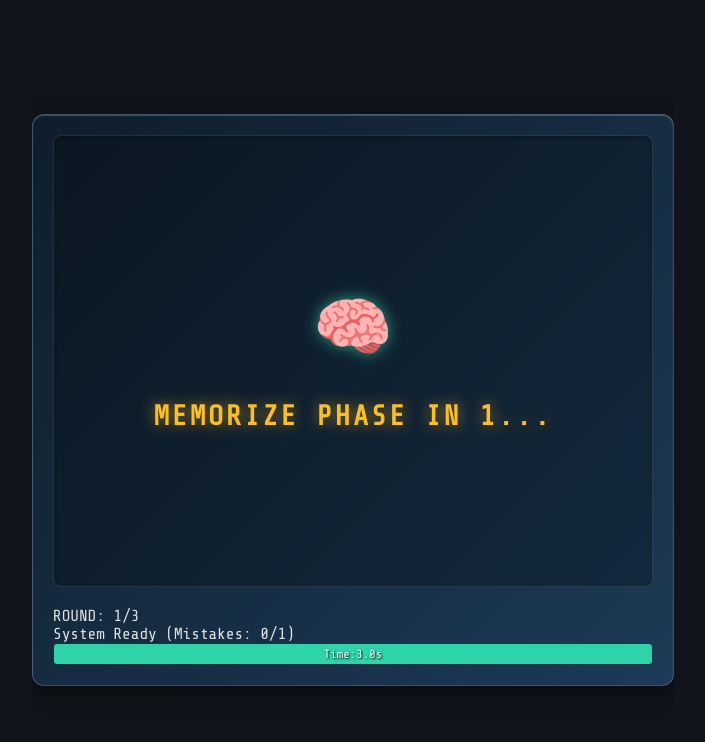
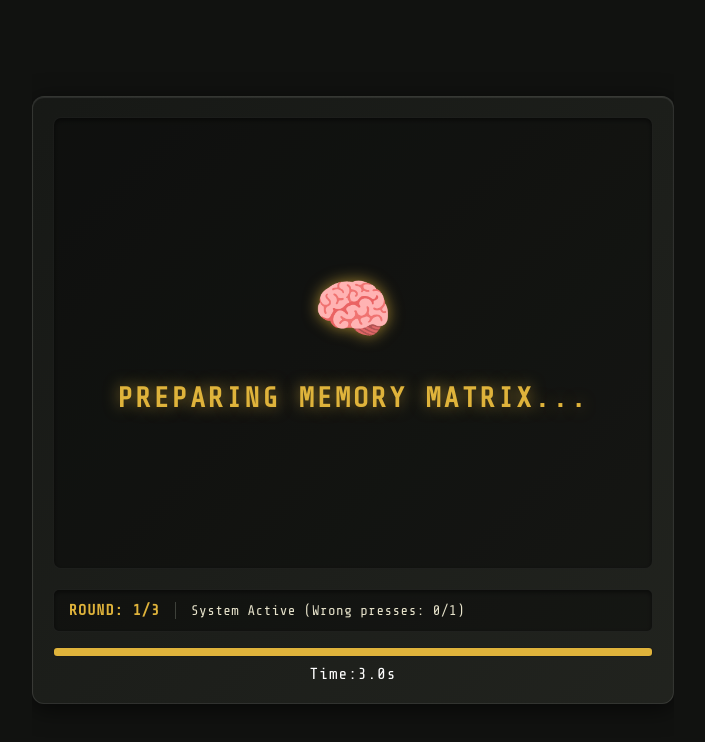
Before and after one commit to qrim128/memorize, a plain HTML site: page index.html in a window 1280 px wide. Both pictures are taken after a click on the button "LAUNCH MATRIX". Shown: the whole page, without its empty margins (287-992 px from the left). Drawn offline with nearby package versions, Linux system fonts and the light colour scheme.

Commit message:
Update index.html

```diff
--- a/index.html
+++ b/index.html
@@ -1,20 +1,3 @@
-<!--
--- Glitch Minigames
--- Copyright (C) 2024 Glitch
---
--- This program is free software: you can redistribute it and/or modify
--- it under the terms of the GNU General Public License as published by
--- the Free Software Foundation, either version 3 of the License, or
--- (at your option) any later version.
---
--- This program is distributed in the hope that it will be useful,
--- but WITHOUT ANY WARRANTY; without even the implied warranty of
--- MERCHANTABILITY or FITNESS FOR A PARTICULAR PURPOSE. See the
--- GNU General Public License for more details.
---
--- You should have received a copy of the GNU General Public License
--- along with this program. If not, see <https://www.gnu.org/licenses/>. -->
-
 <!DOCTYPE html>
 <html lang="en">
 <head>
@@ -27,29 +10,29 @@
 
         :root {
             /* Themeable colors */
-            --primary-color: #2dd4a8;
-            --secondary-color: #1a8c6f;
-            --success-color: #2dd4a8;
+            --primary-color: #dfb33b;
+            --secondary-color: #b08d2d;
+            --success-color: #dfb33b;
             --failure-color: #ff4444;
-            --warning-color: #fbbf24;
-            --background-color: #1e1e1e;
-            --background-gradient-1: #0f1e2d;
-            --background-gradient-2: #1e3c5a;
-            --background-secondary: #001428;
-            --background-tertiary: #002038;
-            --border-color: #505050;
-            --text-color: #e0e0e0;
-            --text-secondary-color: #969696;
+            --warning-color: #dfb33b;
+            --background-color: #181a17;
+            --background-gradient-1: #181a17;
+            --background-gradient-2: #232520;
+            --background-secondary: #0c0d0c;
+            --background-tertiary: #131412;
+            --border-color: #3e413a;
+            --text-color: #e7e3cb;
+            --text-secondary-color: #8a897e;
             --danger-color: #cc0000;
-            --safe-color: #22c55e;
+            --safe-color: #dfb33b;
             --background-opacity: 0.95;
-            --background-gradient-1-alpha: rgba(15, 30, 45, 0.95);
-            --background-gradient-2-alpha: rgba(30, 60, 90, 0.95);
-            --background-secondary-alpha: rgba(0, 20, 40, 0.95);
-            --background-tertiary-alpha: rgba(0, 32, 56, 0.95);
+            --background-gradient-1-alpha: rgba(24, 26, 23, 0.95);
+            --background-gradient-2-alpha: rgba(35, 37, 32, 0.95);
+            --background-secondary-alpha: rgba(12, 13, 12, 0.95);
+            --background-tertiary-alpha: rgba(19, 20, 18, 0.95);
 
             /* Minigame specific colors */
-            --minigame-color-1: #273cfcff;
+            --minigame-color-1: #dfb33bff;
             --minigame-color-2: #2add57ff;
             --minigame-color-3: #28e757ff;
             --minigame-color-4: #edeb64ff;
@@ -61,14 +44,14 @@
             --dark-blue: var(--background-gradient-1);
             --dark-bg: var(--background-gradient-1);
             --safe-zone: var(--safe-color);
-            --glow: rgba(45, 212, 168, 0.7);
+            --glow: rgba(223, 179, 59, 0.7);
             --glow-color: var(--primary-color);
             --background: var(--background-color);
             --text: var(--text-color);
         }
 
         html, body {
-            background: #11141a !important;
+            background: #111210 !important;
             font-family: 'Share Tech Mono', monospace;
             height: 100vh;
             margin: 0;
@@ -88,12 +71,12 @@
 
         /* Web Interface Setup Panel - Centered Layout */
         .standalone-control-deck {
-            background: rgba(0, 20, 40, 0.9);
+            background: rgba(12, 13, 12, 0.9);
             border: 1px solid var(--primary-color);
             padding: 25px;
             border-radius: 8px;
             width: 500px;
-            box-shadow: 0 0 25px rgba(45, 212, 168, 0.25);
+            box-shadow: 0 0 25px rgba(223, 179, 59, 0.25);
             z-index: 9999;
             transition: opacity 0.3s ease;
         }
@@ -104,7 +87,7 @@
             margin-bottom: 20px;
             text-transform: uppercase;
             letter-spacing: 2px;
-            border-bottom: 1px dashed rgba(45, 212, 168, 0.3);
+            border-bottom: 1px dashed rgba(223, 179, 59, 0.3);
             padding-bottom: 8px;
             text-align: center;
         }
@@ -139,7 +122,7 @@
         .setting-item input:focus {
             border-color: var(--primary-color);
             outline: none;
-            box-shadow: 0 0 5px rgba(45, 212, 168, 0.3);
+            box-shadow: 0 0 5px rgba(223, 179, 59, 0.3);
         }
         .launch-btn-container {
             text-align: center;
@@ -169,23 +152,23 @@
         /* Memory Game Container */
         #memory-container {
             background: linear-gradient(135deg, var(--background-gradient-1-alpha) 0%, var(--background-gradient-2-alpha) 100%);
-            border: 1px solid rgba(255, 255, 255, 0.2);
+            border: 1px solid rgba(255, 255, 255, 0.1);
             border-radius: 12px;
             width: 600px;
             padding: 20px;
-            box-shadow: 0 5px 25px rgba(0, 0, 0, 0.6), inset 0 1px 1px rgba(255, 255, 255, 0.2);
+            box-shadow: 0 5px 25px rgba(0, 0, 0, 0.6), inset 0 1px 1px rgba(255, 255, 255, 0.1);
             display: none;
         }
 
         .memory-display {
             position: relative;
             height: 450px;
-            background: rgba(0, 0, 0, 0.25);
+            background: rgba(0, 0, 0, 0.35);
             border-radius: 8px;
-            border: 1px solid rgba(255, 255, 255, 0.1);
+            border: 1px solid rgba(255, 255, 255, 0.05);
             overflow: hidden;
             margin-bottom: 20px;
-            box-shadow: inset 0 2px 5px rgba(0, 0, 0, 0.3);
+            box-shadow: inset 0 2px 5px rgba(0, 0, 0, 0.5);
             display: flex;
             align-items: center;
             justify-content: center;
@@ -221,7 +204,7 @@
             color: var(--warning-color);
             font-weight: bold;
             letter-spacing: 3px;
-            text-shadow: 0 0 15px rgba(251, 191, 36, 0.6);
+            text-shadow: 0 0 15px rgba(223, 179, 59, 0.6);
             margin-top: 15px;
             display: none;
         }
@@ -235,8 +218,8 @@
         }
 
         .memory-square {
-            background: rgba(0, 40, 80, 0.4);
-            border: 2px solid rgba(255, 255, 255, 0.2);
+            background: #15242d;
+            border: 2px solid #3c4e57;
             border-radius: 8px;
             cursor: pointer;
             display: flex;
@@ -256,7 +239,7 @@
             left: 0;
             width: 100%;
             height: 100%;
-            background: linear-gradient(45deg, transparent 30%, rgba(255, 255, 255, 0.1) 50%, transparent 70%);
+            background: linear-gradient(45deg, transparent 30%, rgba(255, 255, 255, 0.05) 50%, transparent 70%);
             transform: translateX(-100%);
             transition: transform 0.6s;
         }
@@ -266,8 +249,8 @@
         }
 
         .memory-square:hover {
-            border-color: rgba(255, 255, 255, 0.4);
-            background: rgba(0, 60, 120, 0.5);
+            border-color: rgba(223, 179, 59, 0.4);
+            background: #1b2f3b;
             transform: scale(1.02);
         }
 
@@ -279,15 +262,15 @@
         }
 
         .memory-square.player-selected {
-            background: rgba(255, 255, 255, 0.1);
+            background: rgba(255, 255, 255, 0.05);
             border-color: var(--light-blue);
             box-shadow: 0 0 10px var(--glow);
         }
 
         .memory-square.correct {
             background: linear-gradient(135deg, var(--success-color), var(--safe-color)) !important;
-            border-color: var(--success-color);
-            box-shadow: 0 0 20px rgba(0, 255, 0, 0.7) !important;
+            border-color: #fff;
+            box-shadow: 0 0 20px rgba(223, 179, 59, 0.8) !important;
             animation: correctPulse 0.6s ease-in-out;
         }
 
@@ -298,40 +281,75 @@
             animation: wrongShake 0.6s ease-in-out;
         }
 
+        /* High-Visibility Bottom Status Display Panel */
+        .hack-info {
+            display: flex;
+            align-items: center;
+            background: rgba(0, 0, 0, 0.35) !important; /* Solid dark background to contrast against text */
+            border: 1px solid rgba(255, 255, 255, 0.05);
+            border-radius: 6px;
+            padding: 12px 15px;
+            margin: 15px auto;
+            width: 600px; /* Perfectly matches the width of the memory-grid */
+            box-sizing: border-box;
+            box-shadow: inset 0 2px 5px rgba(0, 0, 0, 0.5);
+        }
+
+        .counter {
+            font-size: 15px;
+            font-weight: bold;
+            color: var(--primary-color) !important; /* Forces the golden yellow color */
+            letter-spacing: 1px;
+            border-right: 1px solid #3e413a;
+            padding-right: 15px;
+            margin-right: 15px;
+            white-space: nowrap;
+            text-transform: uppercase;
+        }
+
+        .message {
+            flex-grow: 1;
+            font-size: 14px;
+            color: #e7e3cb !important; /* High contrast off-white text */
+            letter-spacing: 0.5px;
+            text-align: left;
+            font-weight: normal;
+        }
+
+        /* Timer Bar Container Position Adjustments */
         .timer-container {
             position: relative;
-            height: 20px;
-            background: rgba(0, 0, 0, 0.4);
+            height: 10px;
+            background: rgba(0, 0, 0, 0.5);
             border-radius: 4px;
             overflow: hidden;
-            border: 1px solid rgba(255, 255, 255, 0.1);
+            border: 1px solid rgba(255, 255, 255, 0.05);
+            margin: 0 auto 8px auto;
+            width: 600px; /* Sized to align perfectly below the status bar */
+            box-sizing: border-box;
         }
 
         .memory-timer-progress {
             height: 100%;
-            background: linear-gradient(to right, var(--light-blue), var(--neon-blue));
+            background: var(--primary-color);
             width: 100%;
             transition: width 0.1s linear;
-            box-shadow: 0 0 10px var(--glow);
         }
 
         .memory-timer-progress.input-phase-color {
-            background: linear-gradient(to right, var(--warning-color), #f59e0b) !important;
-            box-shadow: 0 0 10px rgba(245, 158, 11, 0.7) !important;
+            background: var(--primary-color) !important;
         }
 
-        .timer-text {
-            position: absolute;
-            top: 0;
-            left: 0;
+        /* Centered timer details layout directly under the bar */
+        .timer-text-container {
+            display: flex;
+            justify-content: center;
+            align-items: center;
             width: 100%;
-            height: 100%;
-            display: flex;
-            align-items: center;
-            justify-content: center;
-            font-size: 12px;
-            color: #fff;
-            text-shadow: 1px 1px 2px #000;
+            font-size: 16px;
+            color: #ffffff;
+            letter-spacing: 1px;
+            margin-top: 2px;
         }
 
         .hack-title h2 {
@@ -363,9 +381,9 @@
         }
 
         @keyframes correctPulse {
-            0% { transform: scale(1); box-shadow: 0 0 20px rgba(0, 255, 0, 0.7); }
-            50% { transform: scale(1.15); box-shadow: 0 0 40px rgba(0, 255, 0, 0.9); }
-            100% { transform: scale(1); box-shadow: 0 0 20px rgba(0, 255, 0, 0.7); }
+            0% { transform: scale(1); box-shadow: 0 0 20px rgba(223, 179, 59, 0.8); }
+            50% { transform: scale(1.15); box-shadow: 0 0 40px rgba(223, 179, 59, 1); }
+            100% { transform: scale(1); box-shadow: 0 0 20px rgba(223, 179, 59, 0.8); }
         }
 
         @keyframes wrongShake {
@@ -424,23 +442,27 @@
             <div class="memory-grid"></div>
         </div>
 
+        <!-- Custom Row Container enclosing Round tracking & Info message -->
         <div class="hack-info">
             <div class="counter">ROUND: <span id="memory-round-current">1</span>/<span id="memory-round-total">3</span></div>
-            <div class="message"><span id="memory-message">Calibrating system...</span></div>
+            <div class="message"><span id="memory-message">🧠 Memorize the pattern! (Wrong presses: 0/1)</span></div>
         </div>
 
+        <!-- Horizontally tracked layout setup below info block matching screenshot layout -->
         <div class="timer-container">
             <div class="memory-timer-progress"></div>
-            <div class="timer-text">Time: <span id="memory-timer">3.0</span>s</div>
+        </div>
+        <div class="timer-text-container">
+            Time: <span id="memory-timer">3.0</span>s
         </div>
     </div>
 
-    <!-- Audio Placeholders -->
+    <!-- Native HTML5 MP3 Audio Assets -->
     <div class="audio-elements" style="display: none;">
-        <audio id="sound-click" preload="auto"><source src="" type="audio/mpeg"></audio>
-        <audio id="sound-success" preload="auto"><source src="" type="audio/mpeg"></audio>
-        <audio id="sound-failure" preload="auto"><source src="" type="audio/mpeg"></audio>
-        <audio id="sound-buttonPress" preload="auto"><source src="" type="audio/mpeg"></audio>
+        <audio id="sound-click" preload="auto"><source src="click.mp3" type="audio/mpeg"></audio>
+        <audio id="sound-success" preload="auto"><source src="success.mp3" type="audio/mpeg"></audio>
+        <audio id="sound-failure" preload="auto"><source src="failure.mp3" type="audio/mpeg"></audio>
+        <audio id="sound-buttonPress" preload="auto"><source src="buttonPress.mp3" type="audio/mpeg"></audio>
     </div>
 
     <script>
@@ -450,7 +472,7 @@
                 squareCount: 8,
                 rounds: 3,
                 showTime: 3000,
-                maxWrongPresses: 3,
+                maxWrongPresses: 1,
                 inputTime: 5000
             },
             currentRound: 0,
@@ -465,13 +487,14 @@
         };
 
         function launchWithMenuSettings() {
+
             const runtimeConfig = {
                 gridSize: parseInt($('#cfg-grid-size').val()) || 5,
                 squareCount: parseInt($('#cfg-square-count').val()) || 8,
                 rounds: parseInt($('#cfg-rounds').val()) || 3,
                 showTime: parseInt($('#cfg-show-time').val()) || 3000,
                 inputTime: parseInt($('#cfg-input-time').val()) || 5000,
-                maxWrongPresses: parseInt($('#cfg-max-wrong').val()) || 3
+                maxWrongPresses: parseInt($('#cfg-max-wrong').val()) || 1
             };
 
             $('#control-deck').hide();
@@ -520,25 +543,21 @@
         function runMemorizePhaseCountdown(seconds, callback) {
             $('#splash-status').hide();
             const $countdown = $('#phase-countdown');
-            $countdown.text(`MEMORIZE PHASE IN ${seconds}...`).show();
-            playMemorySound('click');
+            $countdown.text("PREPARING MEMORY MATRIX...").show();
 
-            const interval = setInterval(() => {
-                seconds--;
-                if (seconds > 0) {
-                    $countdown.text(`MEMORIZE PHASE IN ${seconds}...`);
-                    playMemorySound('click');
-                } else {
-                    clearInterval(interval);
-                    callback();
-                }
-            }, 1000);
+            setTimeout(() => {
+                callback();
+            }, seconds * 1000);
         }
 
         function updateMemoryUI() {
             $('#memory-round-current').text(memoryGameState.currentRound + 1);
             $('#memory-round-total').text(memoryGameState.config.rounds);
-            $('#memory-message').text(`System Ready (Mistakes: ${memoryGameState.wrongPresses}/${memoryGameState.config.maxWrongPresses})`);
+            if (memoryGameState.showingPattern) {
+                $('#memory-message').text(`🧠 Memorize the pattern! (Wrong presses: ${memoryGameState.wrongPresses}/${memoryGameState.config.maxWrongPresses})`);
+            } else {
+                $('#memory-message').text(`System Active (Wrong presses: ${memoryGameState.wrongPresses}/${memoryGameState.config.maxWrongPresses})`);
+            }
         }
 
         function initializeMemoryGrid() {
@@ -578,7 +597,6 @@
             memoryGameState.playerSelected = [];
 
             $('.memory-square').removeClass('lit player-selected correct wrong');
-            $('.memory-timer-progress').removeClass('input-phase-color');
 
             const totalSquares = memoryGameState.config.gridSize * memoryGameState.config.gridSize;
             const squareCount = Math.min(memoryGameState.config.squareCount, totalSquares);
@@ -596,7 +614,7 @@
             memoryGameState.selectedSquares.forEach(index => {
                 $(`.memory-square[data-index="${index}"]`).addClass('lit');
             });
-            $('#memory-message').text(`MEMORIZE PHASE ACTIVE: Note the lit array pattern.`);
+            updateMemoryUI();
 
             let remainingTime = memoryGameState.config.showTime;
             updateMemoryTimer(remainingTime, memoryGameState.config.showTime);
@@ -628,10 +646,9 @@
             memoryGameState.showingPattern = false;
             memoryGameState.gameActive = true;
             $('.memory-square').removeClass('lit');
-            $('.memory-timer-progress').addClass('input-phase-color');
 
             const displaySecs = (memoryGameState.config.inputTime / 1000).toFixed(1);
-            $('#memory-message').text(`INPUT PHASE ACTIVE: Select items within ${displaySecs} seconds!`);
+            $('#memory-message').text(`Click the squares that were lit up (Wrong presses: ${memoryGameState.wrongPresses}/${memoryGameState.config.maxWrongPresses})`);
 
             if (memoryGameState.timerInterval) {
                 clearInterval(memoryGameState.timerInterval);
@@ -668,16 +685,16 @@
             memoryGameState.playerSelected.push(squareIndex);
             $(this).addClass('player-selected');
 
-            playMemorySound('click');
             if (memoryGameState.selectedSquares.includes(squareIndex)) {
                 $(this).addClass('correct');
+                playMemorySound('click');
                 console.log('Correct square selected');
             } else {
                 $(this).addClass('wrong');
                 console.log('Wrong square selected');
                 memoryGameState.wrongPresses++;
 
-                $('#memory-message').text(`Incorrect selection! (${memoryGameState.wrongPresses}/${memoryGameState.config.maxWrongPresses})`);
+                updateMemoryUI();
 
                 if (memoryGameState.wrongPresses >= memoryGameState.config.maxWrongPresses) {
                     endMemoryGame(false);
@@ -759,7 +776,6 @@
                     });
                 } else {
                     console.log('Memory game result simulated successfully online:', success);
-                    // Alerts/Modals removed entirely. Proceeding directly to settings menu.
                 }
             }, 2000);
         }
@@ -777,16 +793,18 @@
                     case 'failure':
                         audio = document.getElementById('sound-failure');
                         break;
-                    default:
+                    case 'buttonPress':
                         audio = document.getElementById('sound-buttonPress');
+                        break;
                 }
 
-                if (audio && audio.src && audio.src !== window.location.href) {
+                if (audio) {
                     audio.currentTime = 0;
-                    audio.play().catch(e => console.log('Audio play failed:', e));
+                    audio.volume = 0.35;
+                    audio.play().catch(e => console.log('Audio playback waiting for manual focus layer:', e));
                 }
             } catch (e) {
-                console.log('Error playing sound:', e);
+                console.log('Error playing MP3 asset:', e);
             }
         }
 
```
